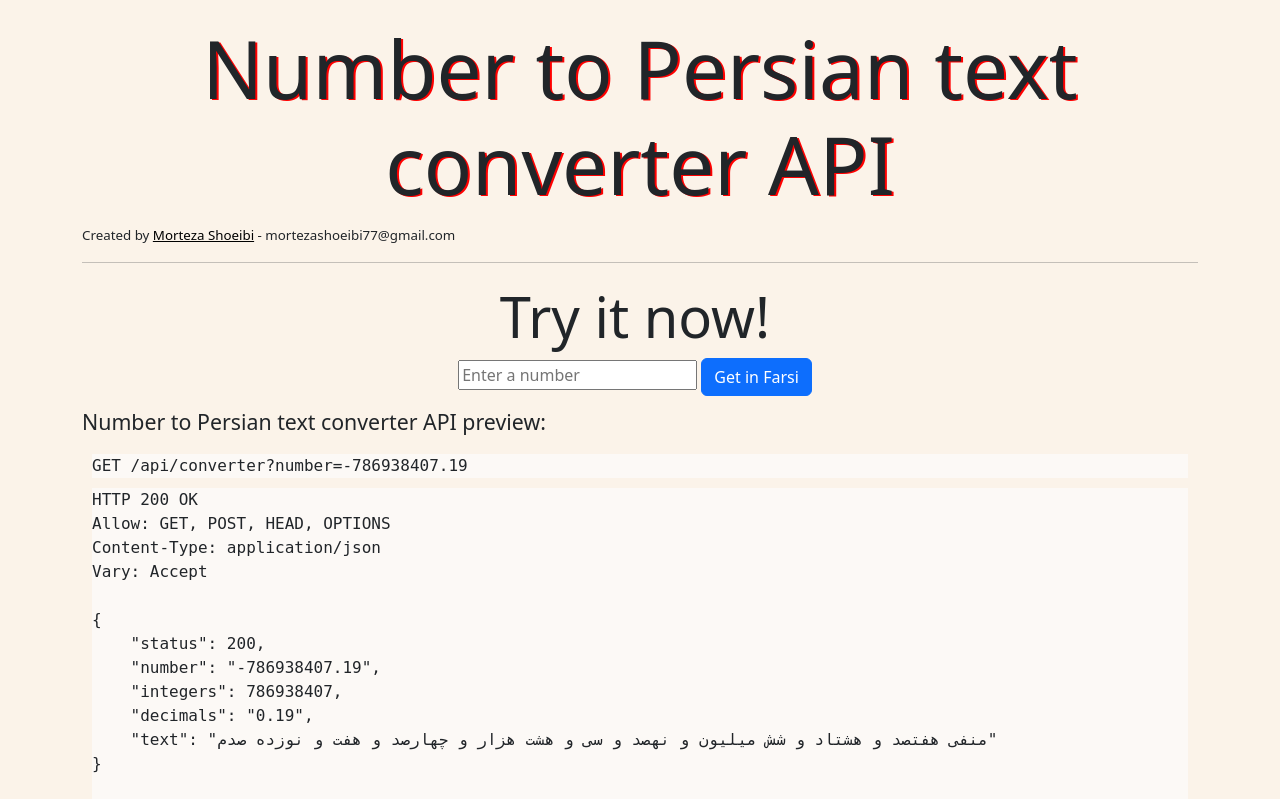
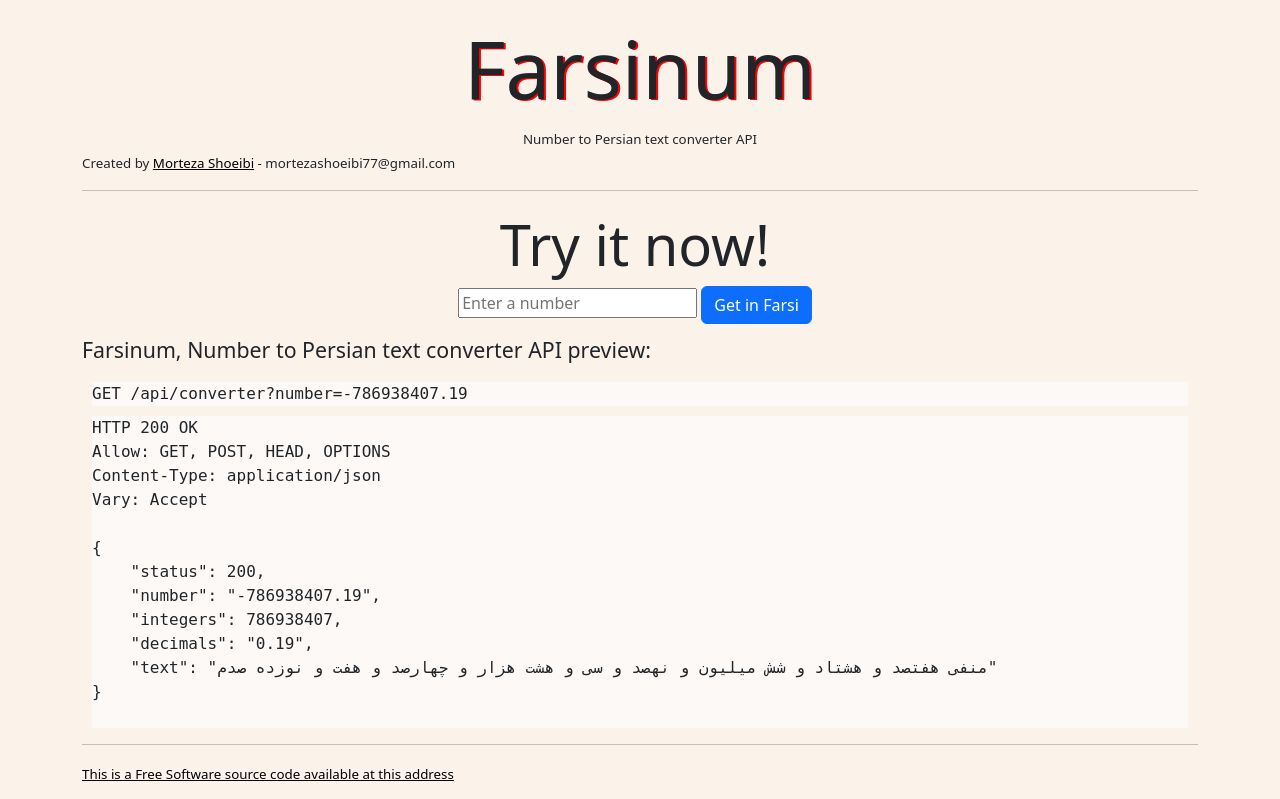
Before and after one commit to MortezaShoeibi/farsinum, a Django app: page / in a window 1280 px wide. Shown: the top 799 px of the page. Run offline with Django 4.2, Linux system fonts and the light colour scheme.

Commit message:
change "Number to Persian text converter API" to Farsinum in the index page

```diff
--- a/templates/index.html
+++ b/templates/index.html
@@ -6,22 +6,26 @@
     <meta charset="UTF-8">
     <meta http-equiv="X-UA-Compatible" content="IE=edge">
     <meta name="viewport" content="width=device-width, initial-scale=1.0">
+    <meta name="description" content="Farsinum Number to Persian text converter API -Morteza Shoeibi"/>
     <link href="https://cdn.jsdelivr.net/npm/bootstrap@5.3.0-alpha3/dist/css/bootstrap.min.css" rel="stylesheet"
         integrity="sha384-KK94CHFLLe+nY2dmCWGMq91rCGa5gtU4mk92HdvYe+M/SXH301p5ILy+dN9+nJOZ" crossorigin="anonymous">
     <script src="https://cdn.jsdelivr.net/npm/bootstrap@5.3.0-alpha3/dist/js/bootstrap.bundle.min.js"
         integrity="sha384-ENjdO4Dr2bkBIFxQpeoTz1HIcje39Wm4jDKdf19U8gI4ddQ3GYNS7NTKfAdVQSZe"
         crossorigin="anonymous"></script>
     <link rel="stylesheet" href="{% static 'styles.css' %}">
-    <title>Number to Persian text converter API</title>
+    <title>Farsinum</title>
 </head>
 
 <body>
     <div class="container">
         <div class="flex-fill">
             <div class="text text-center page-title">
-                <h1 class="display-1">Number to Persian text converter API</h1>
+                <h1 class="display-1">Farsinum</h1>
+            </div>
+            <div class="text text-center">
+               <span class="text text-start author">Number to Persian text converter API</span>
+            </div>
 
-            </div>
             <span class="text text-start author">Created by <a class="github"
                     href="https://MortezaShoeibi.github.io">Morteza Shoeibi</a>
                 - mortezashoeibi77@gmail.com
@@ -45,7 +49,7 @@
 
         <div class="text text-start content">
             <p>
-                Number to Persian text converter API preview:
+                Farsinum, Number to Persian text converter API preview:
             <pre>GET /api/converter?number=-786938407.19</pre>
             <pre>
 HTTP 200 OK
```
